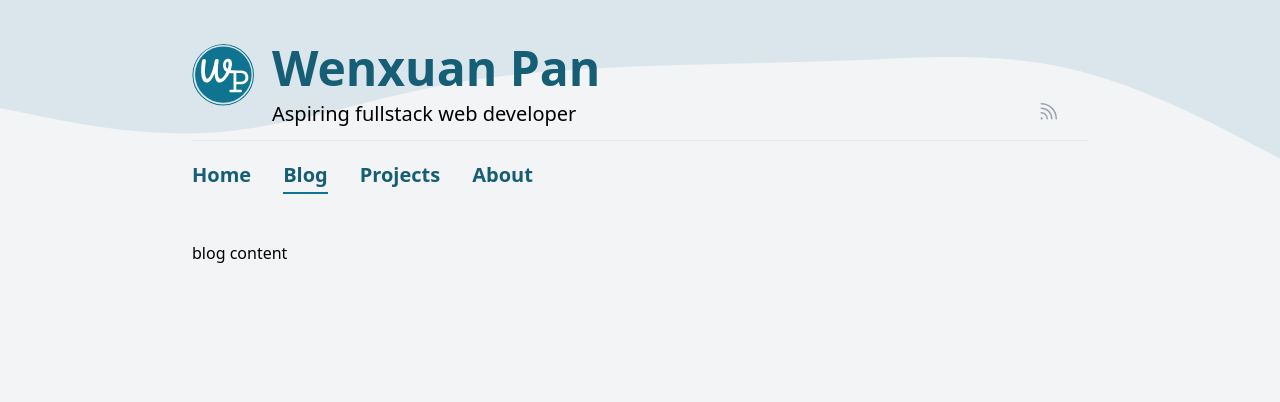
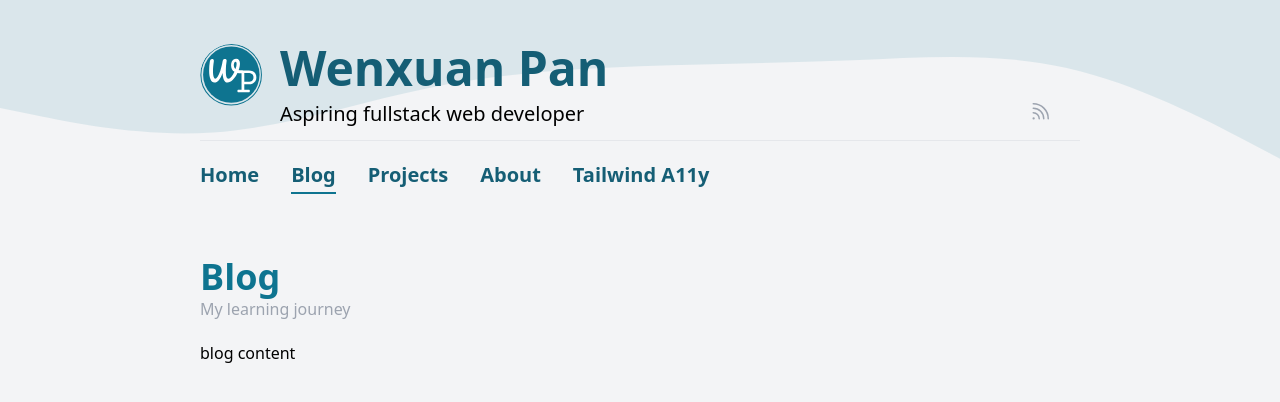
Before and after one commit to wenxpan/astro-wp-portfolio, an Astro site: page /blog in a window 1280 px wide. Built offline with nearby package versions, Linux system fonts and the light colour scheme; Astro itself is replaced by a stand-in of ours; some icons are missing.

Commit message:
layout styles; added tw page

```diff
--- a/src/components/BackgroundWrapper.astro
+++ b/src/components/BackgroundWrapper.astro
@@ -10,6 +10,6 @@
     stroke-linecap="round"
     stroke-linejoin="miter"></path></svg
 >
-<div class="transition-colors mx-auto max-w-4xl px-4 md:px-0 pb-4 pt-8">
+<div class="transition-colors mx-auto max-w-4xl px-4 md:px-2 pb-4 pt-8">
   <slot />
 </div>
--- a/src/components/Header.astro
+++ b/src/components/Header.astro
@@ -16,13 +16,13 @@ const subHeading = "Aspiring fullstack web developer"
       />
     </a>
   </div>
-  <div class="header__meta flex-1">
-    <h3
-      class="text-4xl font-extrabold md:text-5xl text-secondary dark:text-dark-secondary mb-2"
+  <div class="flex-1">
+    <h2
+      class="text-3xl font-extrabold md:text-5xl text-secondary dark:text-dark-secondary mb-2"
     >
       {heading}
-    </h3>
-    <div class="header__meta-more flex">
+    </h2>
+    <div class="flex">
       <p class="text-xl flex-1 dark:text-gray-200">
         {subHeading}
       </p>
--- a/src/config.ts
+++ b/src/config.ts
@@ -21,6 +21,10 @@ export const NAV_ITEMS: {
   about: {
     path: "/about",
     title: "about"
+  },
+  twColor: {
+    path: "/tw-color",
+    title: "tailwind a11y"
   }
 }
 
--- a/src/layouts/BaseLayout.astro
+++ b/src/layouts/BaseLayout.astro
@@ -28,6 +28,16 @@ const { pageTitle, description } = Astro.props
       <Header />
       <Nav />
       <main class="">
+        {
+          pageTitle && (
+            <div class="py-4 mb-1">
+              <h1 class="text-4xl font-extrabold text-primary dark:text-dark-primary">
+                {pageTitle}
+              </h1>
+              <p class="text-gray-400">{description}</p>
+            </div>
+          )
+        }
         <slot />
       </main>
 
--- a/src/pages/index.astro
+++ b/src/pages/index.astro
@@ -1,10 +1,9 @@
 ---
 import BaseLayout from "../layouts/BaseLayout.astro"
 
-const pageTitle = "Home"
 const description = "Full stack web developer"
 ---
 
-<BaseLayout pageTitle={pageTitle} description={description}>
+<BaseLayout description={description}>
   <p>Main content</p>
 </BaseLayout>
--- /dev/null
+++ b/src/pages/tw-color.astro
@@ -0,0 +1,10 @@
+---
+import BaseLayout from "../layouts/BaseLayout.astro"
+
+const pageTitle = "Color contrast for tailwind colors"
+const description = "Checking accessibility scores for tailwind colors"
+---
+
+<BaseLayout pageTitle={pageTitle} description={description}>
+  <p>tailwind colors</p>
+</BaseLayout>
```
